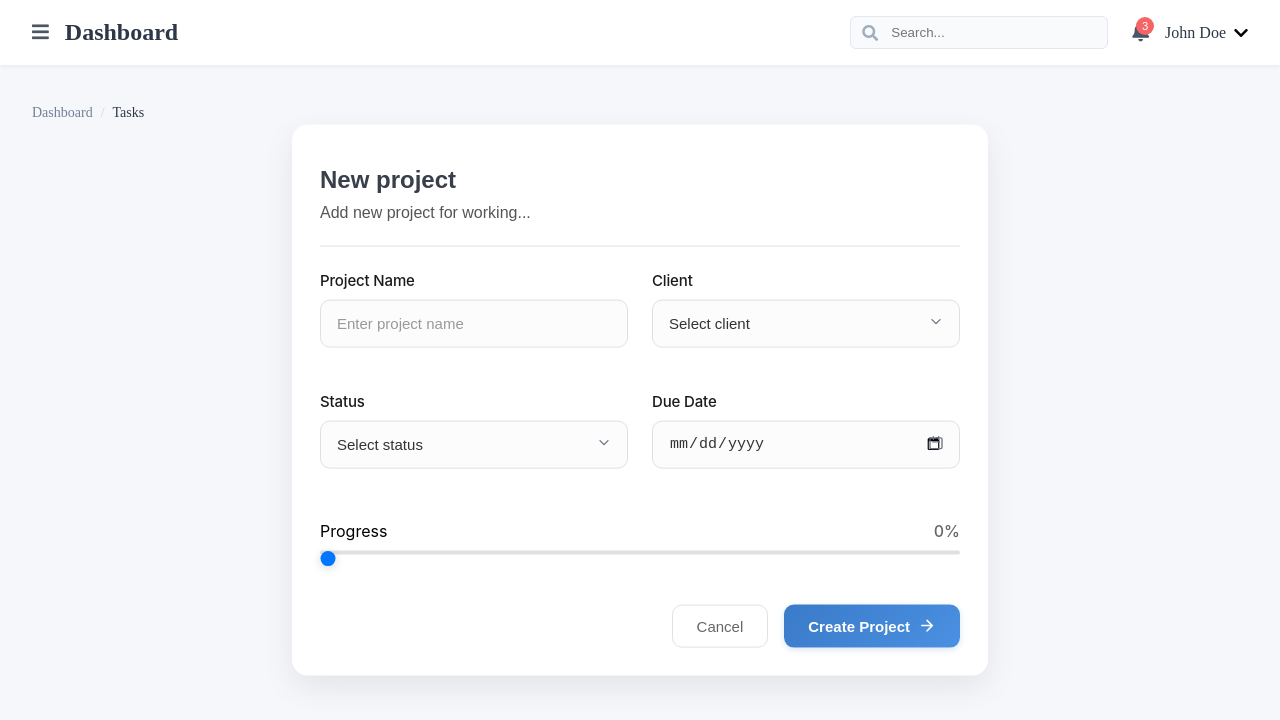
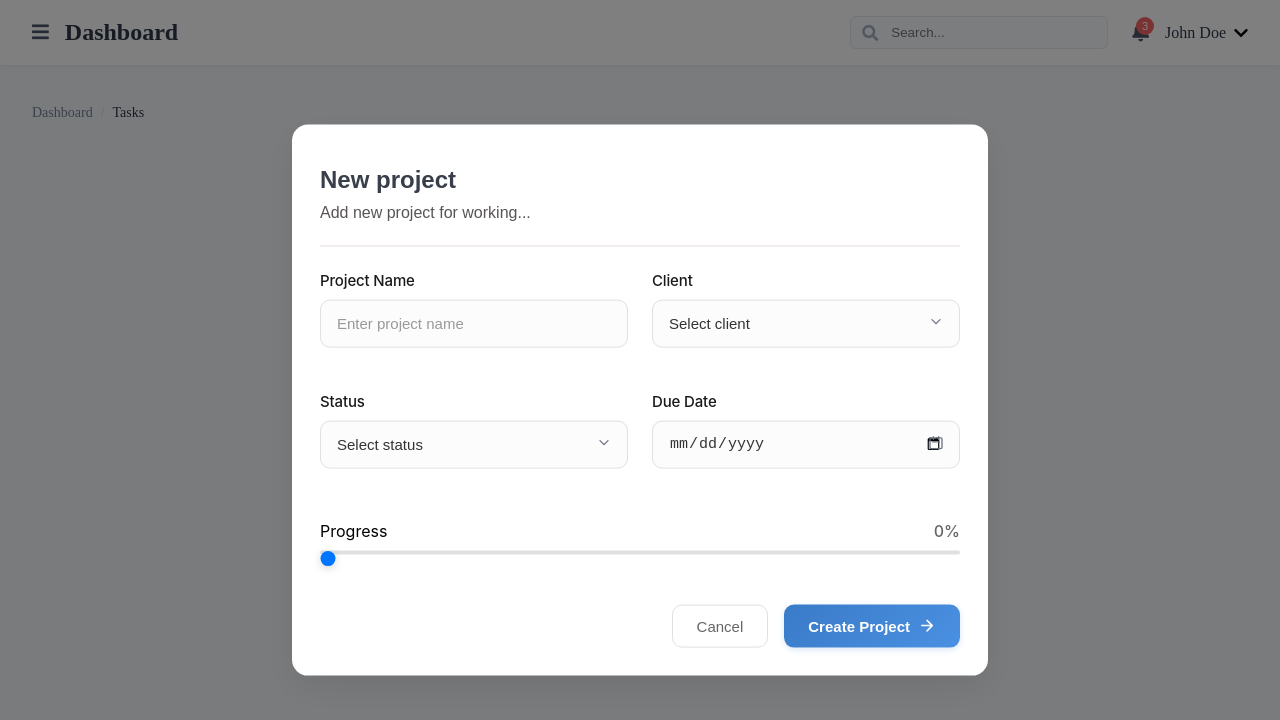
Before and after one commit to sasanedicbn/Mini-app, a Vue app in the folder Mini-app/: page /dashboard/tasks in a window 1280 px wide. Shown: the top 720 px of the page. Built offline with nearby package versions, Linux system fonts and the light colour scheme.

Commit message:
Add overlay

```diff
--- a/Mini-app/src/components/Dashboard/DashboardHelpers/DashboardHeader.vue
+++ b/Mini-app/src/components/Dashboard/DashboardHelpers/DashboardHeader.vue
@@ -47,7 +47,6 @@ const toggleMenu = () => {
   padding: 1rem 2rem;
   background-color: #ffffff;
   box-shadow: 0 2px 4px rgba(0, 0, 0, 0.05);
-  z-index: 100;
 }
 
 .header-left {
--- a/Mini-app/src/components/UX/Modals/ActionModal.vue
+++ b/Mini-app/src/components/UX/Modals/ActionModal.vue
@@ -147,7 +147,15 @@
   width: 100%;
   font-family: 'Inter', -apple-system, BlinkMacSystemFont, sans-serif;
 }
-
+ .overlay {
+  position: fixed;
+  top: 0;
+  left: 0;
+  width: 100vw;
+  height: 100vh;
+  background: rgba(0, 0, 0, 0.5);
+  z-index: 10;
+}
 
 .form-container {
   margin-top: 24px;
```
